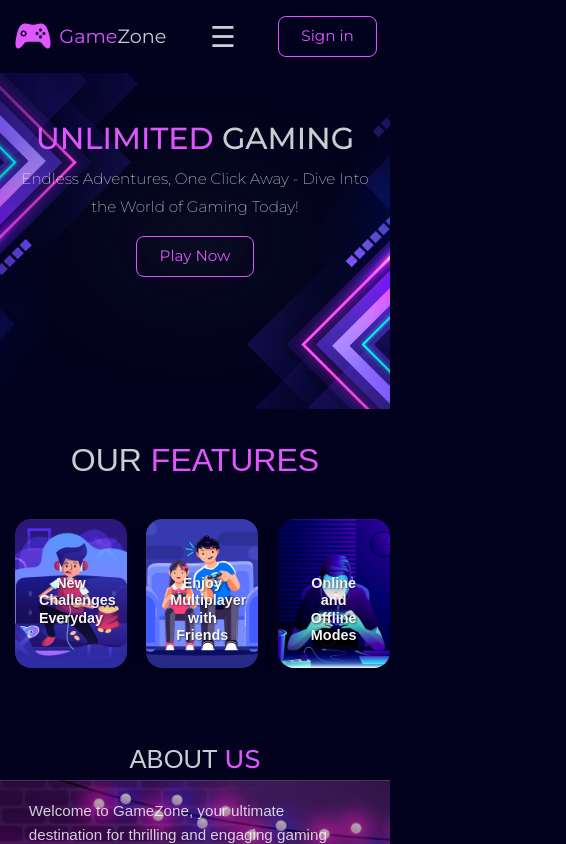
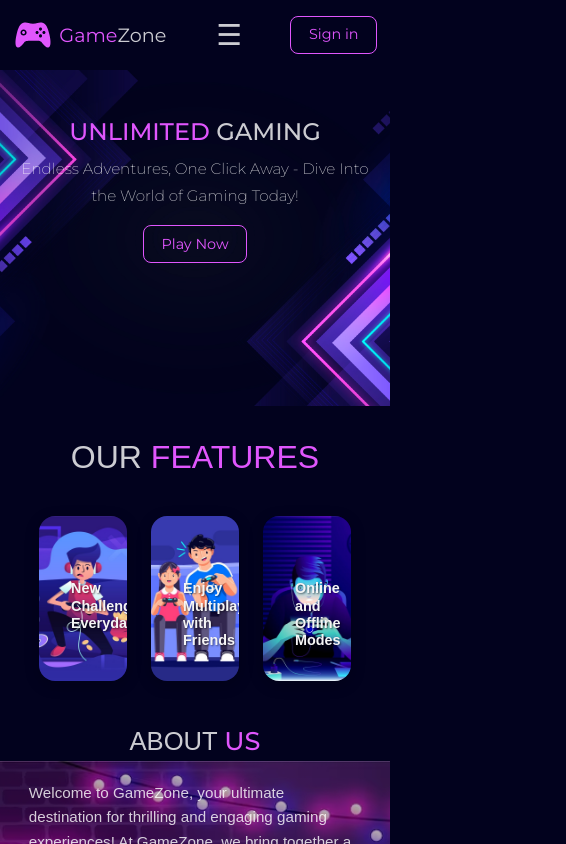
Before and after one commit to Utkarsh030505/GameZone-Frontend, a React (Vite) app: page / in a window 390 px wide. Shown: the top 844 px of the page, 566 px wide, since content can reach past the window. Built offline with nearby package versions, Linux system fonts and the light colour scheme.

Commit message:
Optimized for responsive design

```diff
--- a/src/App.css
+++ b/src/App.css
@@ -11,6 +11,7 @@
     padding: 0.8rem 1rem;
     color: var(--lightwhite);
 }
+
 .flex .logo
 {
     font-size: 1.2rem;
@@ -26,10 +27,11 @@
 }
 .navbar a
 {
-    margin:0 1.5rem;
-    font-size: 1.1rem;
+     font-size: clamp(0.9rem, 2.5vw, 1.1rem);
+  margin: 0 clamp(0.5rem, 2vw, 1.5rem);
     color: var(--lightwhite);
     text-decoration: none;
+    transition: all 0.25s ease-in-out;
 }
 a
 {
@@ -40,8 +42,10 @@ a
 {
     position: relative;
     border: .17rem solid #e056fd;
-    padding: 0.3rem 1.5rem;
-    font-size: 1.1rem;
+      font-size: clamp(0.85rem, 2.5vw, 1.1rem);
+  padding: clamp(0.3rem, 1.5vw, 0.5rem)
+           clamp(0.9rem, 3vw, 1.5rem);
+  transition: all 0.25s ease-in-out;
     color: var(--royalpink);
     border-radius: .5rem;
     cursor: pointer;
@@ -75,7 +79,7 @@ a
 }
 .login
 {
-    margin-left: 0.6rem;
+    margin-left: clamp(0.3rem, 1vw, 0.6rem);
 }
 .icon {
     display: flex;
@@ -157,7 +161,7 @@ a
 
 
 .features {
-    margin: 6rem;
+    margin: clamp(2rem, 5vw, 6rem);
 }
 
 .featuretitle {
@@ -182,12 +186,14 @@ a
 .features .row {
     margin-top: 5rem;
     display: flex;
+    flex-wrap: nowrap;
     gap: 20px;
 }
 
 .features .col {
     flex: 1;
-    min-width: 300px;
+   width: clamp(180px, 45vw, 300px);
+
 }
 .featurecard {
     background-color: #343a40;
@@ -660,7 +666,7 @@ color: #e056fd;
 
 /* ---------- MOBILE NAVBAR ---------- */
 
-@media (max-width: 768px) {
+@media (max-width: 900px) {
 
   /* ---------- HEADER ---------- */
   .flex {
@@ -686,7 +692,7 @@ color: #e056fd;
 
   .navbar a {
     padding: 0.8rem 1rem;
-    font-size: 1.1rem;
+   font-size: clamp(1rem, 4vw, 1.2rem);
     text-align: center;
   }
  .menu-toggle {
@@ -702,9 +708,9 @@ color: #e056fd;
   }
 
   .btn {
-  font-size: 0.5rem;
-  padding: 0.4rem 0.7rem;
-  border-width: 0.1rem;
+  font-size: clamp(0.8rem, 2.5vw, 1rem);
+  padding: clamp(0.3rem, 1.5vw, 0.5rem) clamp(0.6rem, 2vw, 0.7rem);
+  border-width: clamp(0.1rem, 0.2vw, 0.1rem);
 }
 
 
@@ -737,20 +743,20 @@ color: #e056fd;
 
   /* ---------- FEATURES ---------- */
   .features {
-    margin: 2rem 0 7rem 0; ;
+    margin: 2rem 1.5rem 5rem 1.5rem;
   }
 
   .features .row {
     margin-top: 2rem;
     display: grid;
-    grid-template-columns: repeat(auto-fit, minmax(60px, 1fr));
-    gap: 10px;
+    grid-template-columns: repeat(auto-fit, minmax(100px, 1fr));
+    gap: 0;
   }
 
   .featurecard {
-    min-height: 4rem;
-    max-width: 7rem;
-    padding: 1.5rem;
+    min-height: 10rem;
+    max-width: 10rem;
+    padding: 2rem;
   }
 
   .card-title {
@@ -800,7 +806,7 @@ color: #e056fd;
 
   /* ---------- PRICING ---------- */
   .pricing {
-    padding: 2rem 1rem;
+    padding: 2rem 1.5rem;
   }
 
   .pricing .box-container {
@@ -814,7 +820,7 @@ color: #e056fd;
 
   /* ---------- CONTACT ---------- */
   .contact {
-    padding: 2rem 1rem;
+    padding: 2rem 1.5rem;
   }
 
   .contact .box-container {
@@ -823,7 +829,7 @@ color: #e056fd;
   }
 
   .contact .form {
-    padding: 2rem 1rem;
+    padding: 2rem 1.5rem;
   }
 
   .contact .form .input,
@@ -847,11 +853,11 @@ color: #e056fd;
 
   .home .flex .content h3,
   .home .flex .content span {
-    font-size: 1.9rem;
+    font-size: 1.5rem;
   }
 
   .btn {
-    font-size: 0.95rem;
-    padding: 0.5rem 1.4rem;
+    font-size: 0.9rem;
+      padding: 0.45rem 1.1rem;
   }
 }
```
Also changed, not shown: 1 other file (tests, documents, lock files or other folders).
